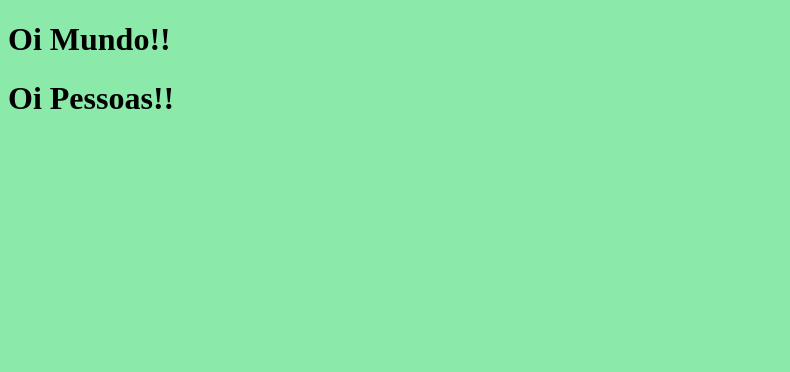
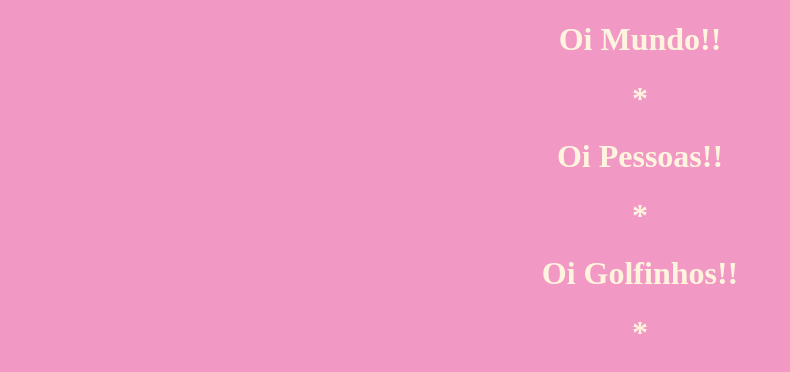
Before and after one commit to Camilatrentino/Barbie, a plain HTML site: page index.html in a window 1280 px wide. Shown: the whole page, without its empty margins (0-790 px from the left). Drawn offline with Linux system fonts and the light colour scheme.

Commit message:
css fonte

```diff
--- a/index.html
+++ b/index.html
@@ -1,17 +1,26 @@
 <!DOCTYPE html>
-<html lang="en">
-<head><style>
-    body{
-        background-color: hsl(140, 69%, 73%);
-    }
-</style>
+<html lang="pt-br">
+<head>
     <meta charset="UTF-8">
     <meta http-equiv="X-UA-Compatible" content="IE=edge">
     <meta name="viewport" content="width=device-width, initial-scale=1.0">
     <title>Document</title>
+    <style>
+        body{
+            background-color: hsl(330, 76%, 77%);
+        }
+        h1{
+            color: #fff5df;
+            text-align:center;
+        }
+    </style>
 </head>
 <body>
     <h1>Oi Mundo!!</h1>
+    <h1>*</h1>
     <h1>Oi Pessoas!!</h1>
+    <h1>*</h1>
+    <h1>Oi Golfinhos!!</h1>
+    <h1>*</h1>
 </body>
 </html>
```
